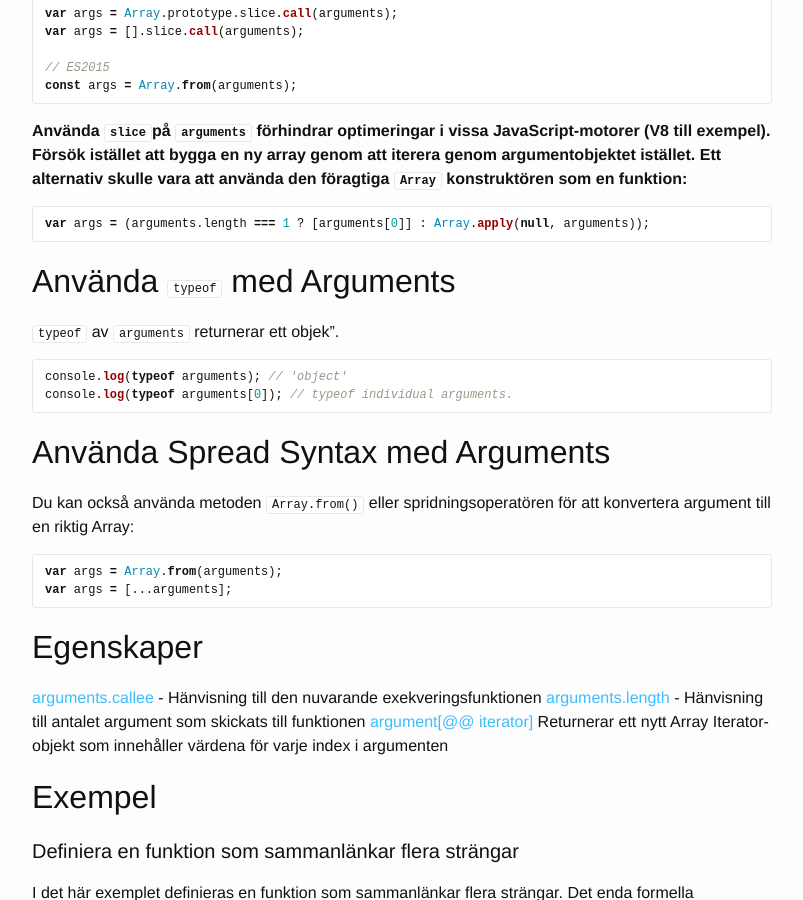
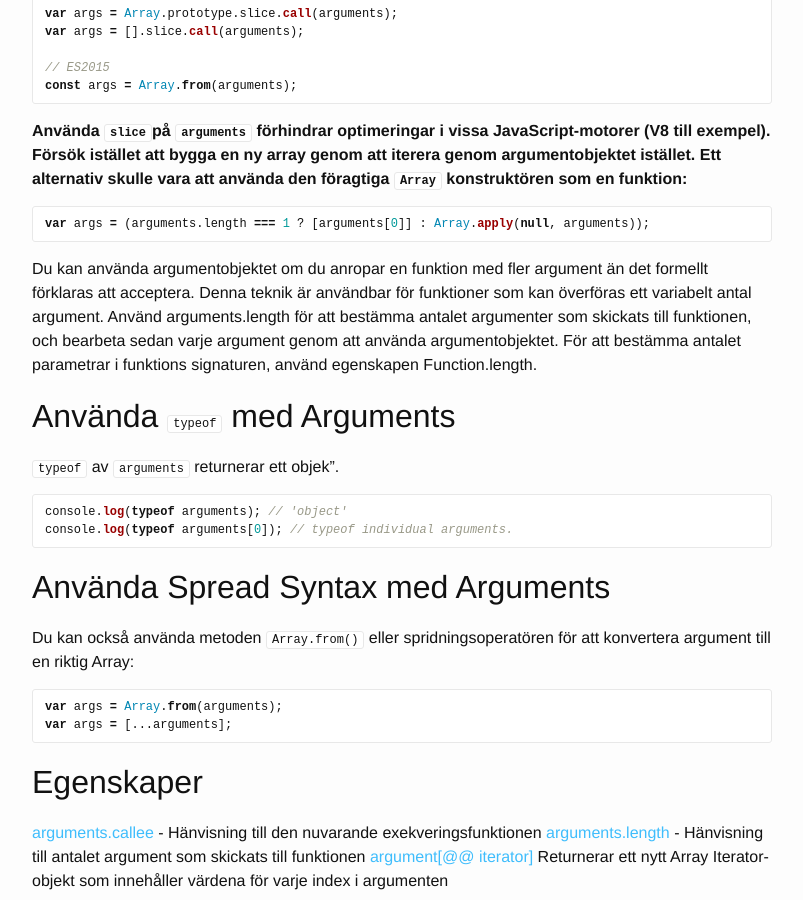
Before and after one commit to develdoe/develdoe.github.io, a Jekyll site: the page built from _posts/2017-10-18-javascript-arguments-object.md, in a window 1280 px wide and 900 px high, scrolled down 828 px. Shown: the whole window, without its empty margins (238-1041 px from the left). Built offline with Jekyll 4.4.1, drawn with Linux system fonts in a browser that asks for light colours.

Commit message:
Update 2017-10-18-javascript-arguments-object.md

````diff
--- a/_posts/2017-10-18-javascript-arguments-object.md
+++ b/_posts/2017-10-18-javascript-arguments-object.md
@@ -44,6 +44,9 @@ const args = Array.from(arguments);
 ```js
 var args = (arguments.length === 1 ? [arguments[0]] : Array.apply(null, arguments));
 ```
+
+Du kan använda argumentobjektet om du anropar en funktion med fler argument än det formellt förklaras att acceptera. Denna teknik är användbar för funktioner som kan överföras ett variabelt antal argument. Använd arguments.length för att bestämma antalet argumenter som skickats till funktionen, och bearbeta sedan varje argument genom att använda argumentobjektet. För att bestämma antalet parametrar i funktions signaturen, använd egenskapen Function.length.
+
 
 ## Använda `typeof` med Arguments
 
````
